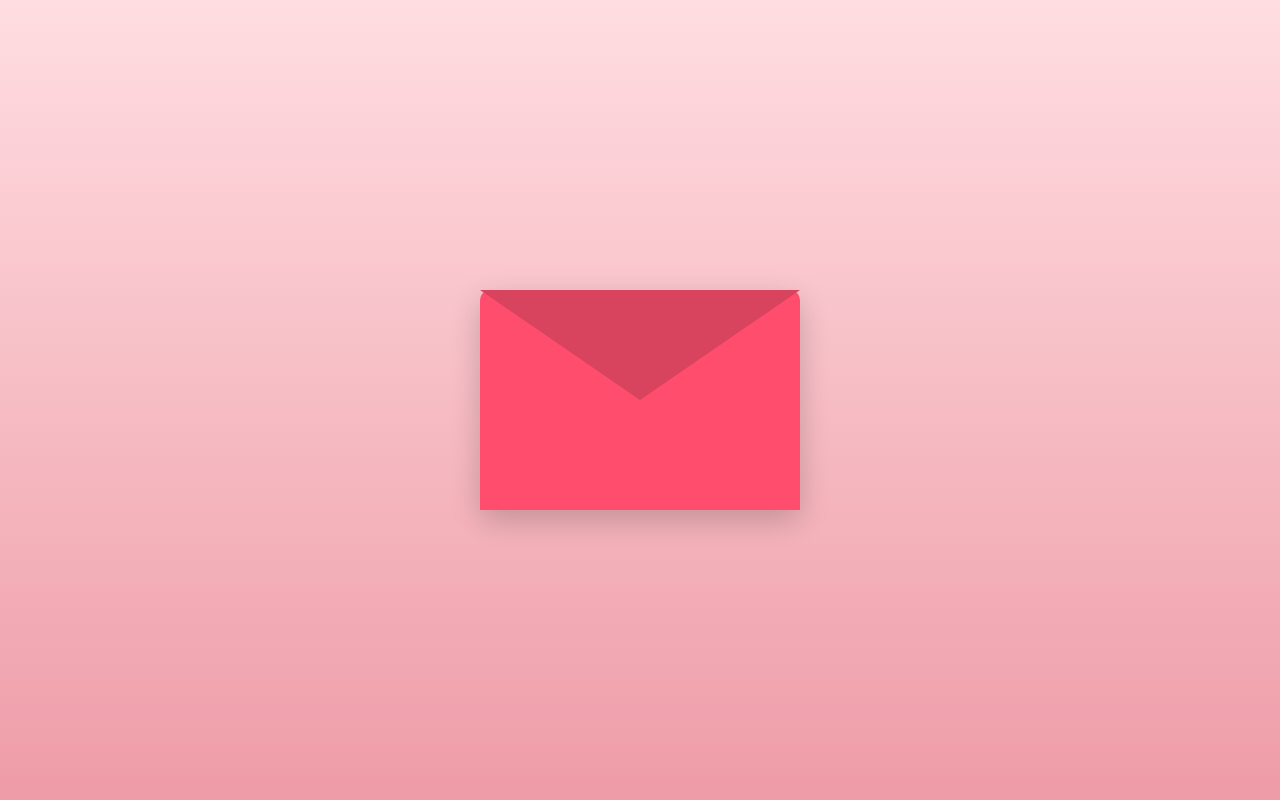
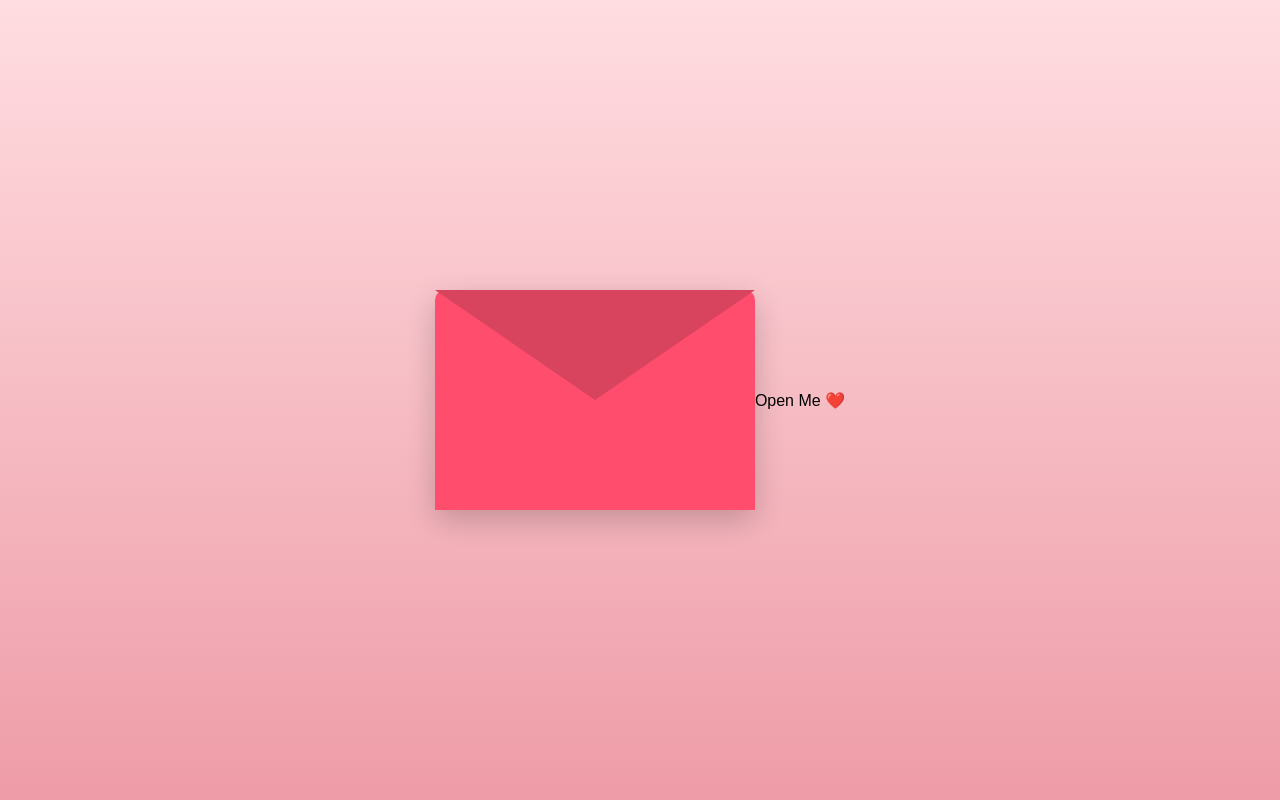
Before and after one commit to Kelvin1287/digital-love-letter, a plain HTML site: page index.html in a window 1280 px wide. Shown: the top 800 px of the page. Drawn offline with Linux system fonts and the light colour scheme.

Commit message:
Update index.html

```diff
--- a/index.html
+++ b/index.html
@@ -52,7 +52,9 @@
                 <p>❤️ Yours only, ❤️</p>
                 <p>Kelvin</p>
             </div>
+            <p class="open-me">Open Me ❤️</p>
         </div>
+
         <!-- Floating hearts container -->
         <div class="hearts-container" id="hearts-container"></div>
     </div>
```
